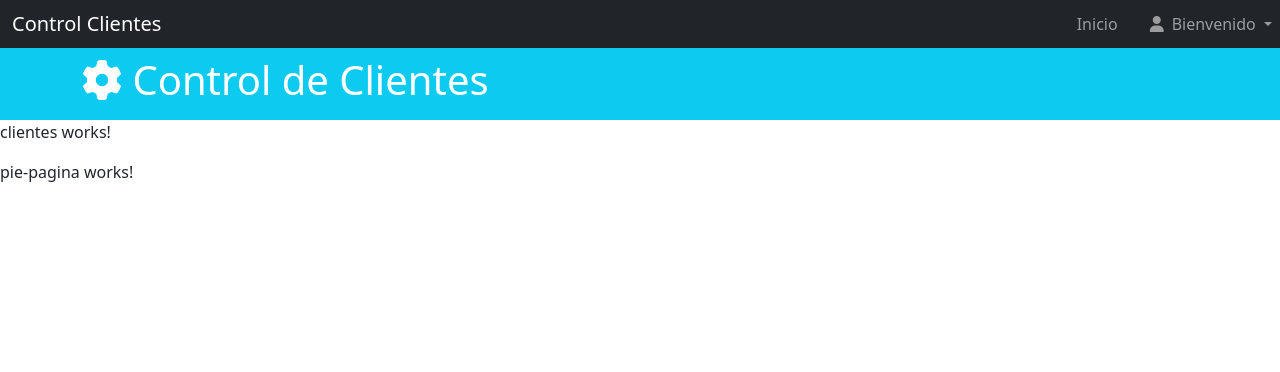
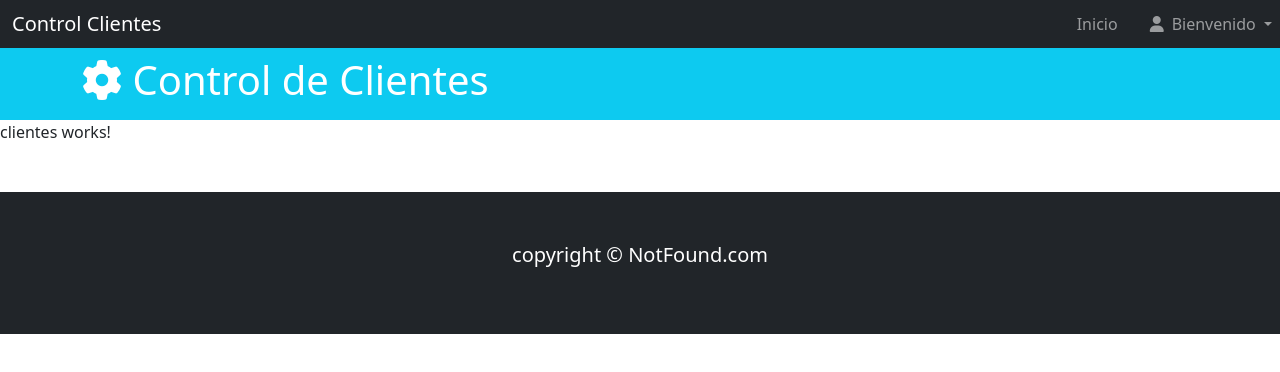
Before and after one commit to alejandrozeb/Angular2021, an Angular app in the folder control-clientes/: page / in a window 1280 px wide. Shown: the top 372 px of the page. Built offline with nearby package versions, Linux system fonts and the light colour scheme.

Commit message:
{add} pie de pagina con tro bg

```diff
--- a/control-clientes/src/app/componentes/pie-pagina/pie-pagina.component.html
+++ b/control-clientes/src/app/componentes/pie-pagina/pie-pagina.component.html
@@ -1 +1,11 @@
-<p>pie-pagina works!</p>
+<footer id="pie-pagina" class="bg-dark text-white mt-5 p-5">
+    <div class="container">
+        <div class="row">
+            <div class="col">
+                <p class="lead text-center">
+                    copyright &copy; NotFound.com
+            </div>
+        </div>
+    </div>
+
+</footer>
```
